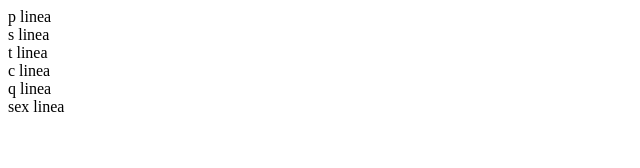
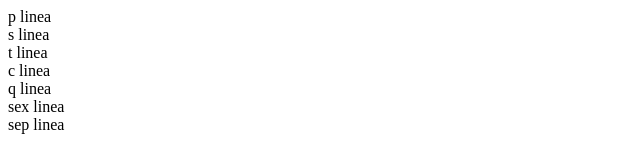
Before and after one commit to DiegoCarva05/parcial_10, a plain HTML site: page index.html in a window 1280 px wide. Shown: the full height of the page, 0-640 px from the left. Drawn offline with Linux system fonts and the light colour scheme.

Commit message:
septimo commit

```diff
--- a/index.html
+++ b/index.html
@@ -12,5 +12,6 @@
     <div>c linea</div>
     <div>q linea</div>
     <div>sex linea</div>
+    <div>sep linea</div>
 </body>
 </html>
```
